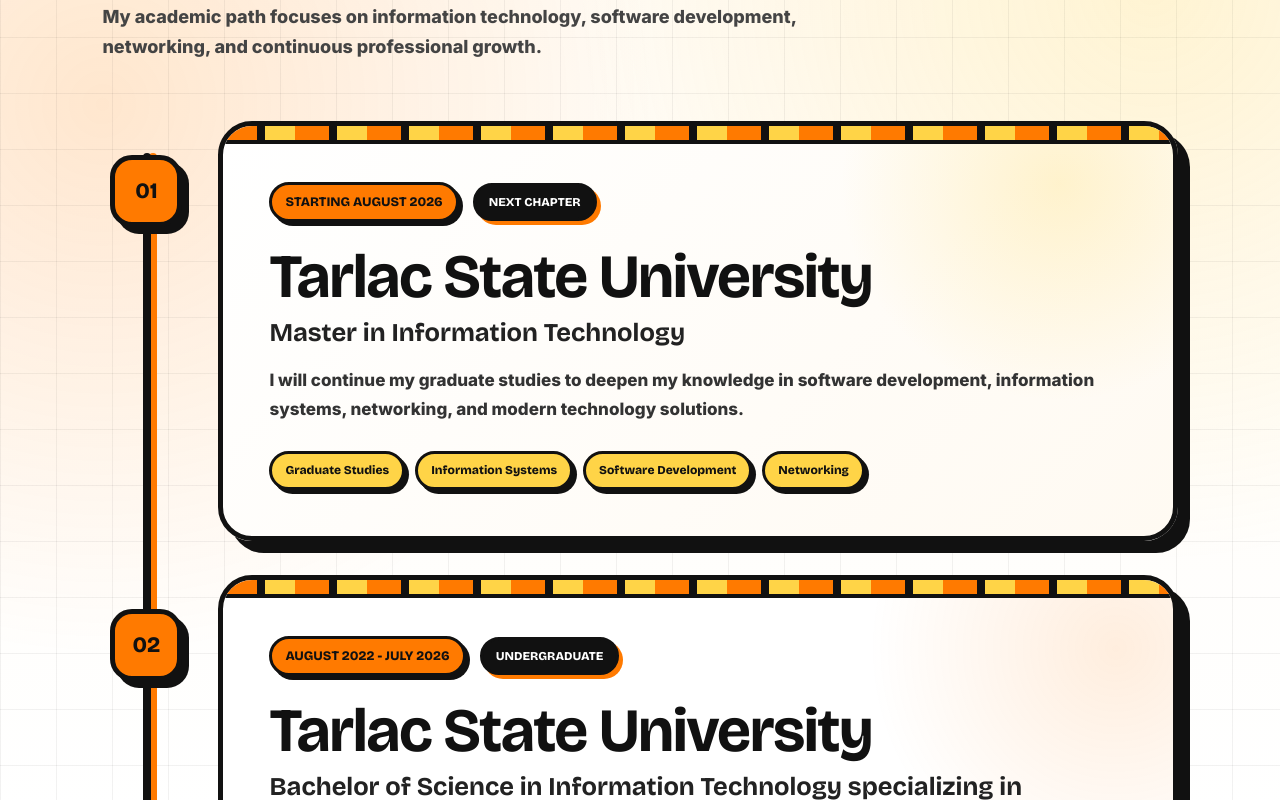
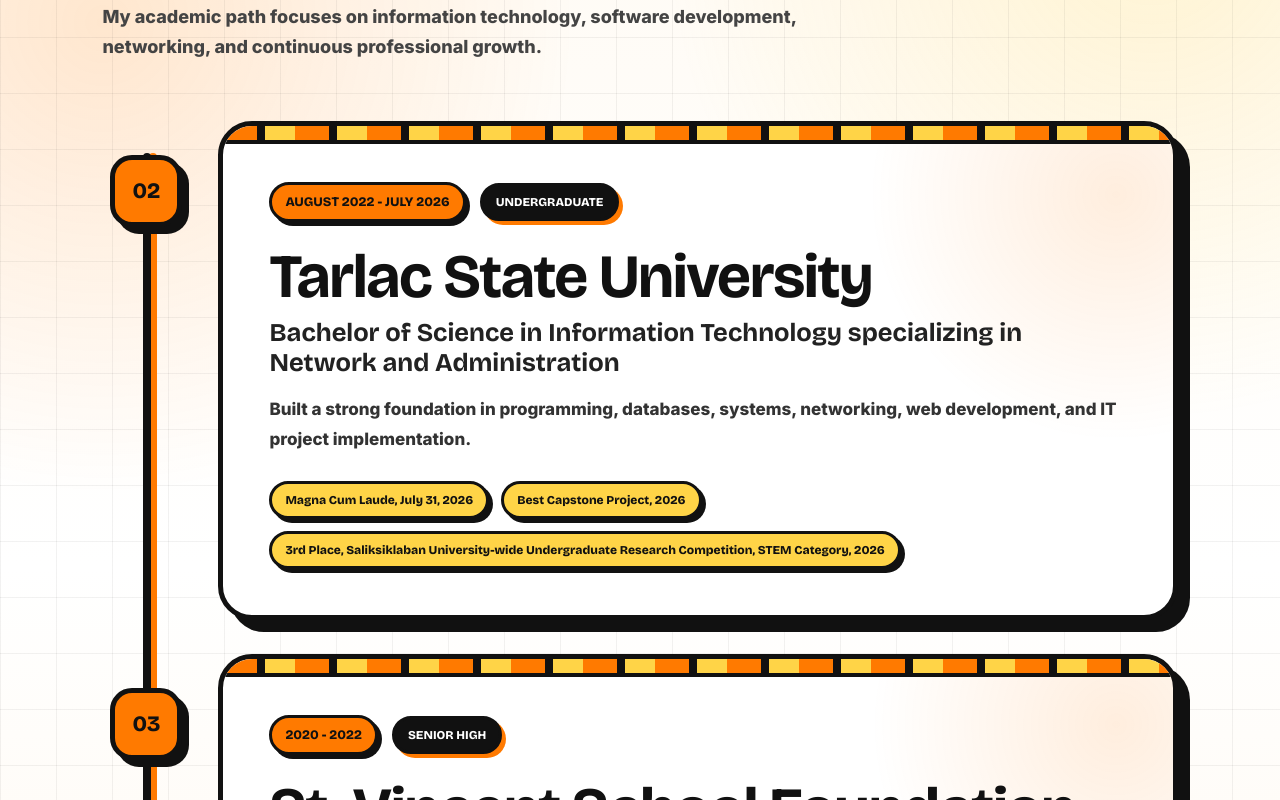
Before and after one commit to vrash12/frontend, a React (Vite) app: page /about in a window 1280 px wide. Shown: the part 2140-2940 px from the top of the page. Built offline with nearby package versions, Linux system fonts and the light colour scheme; no server answers.

Commit message:
remove MIT

```diff
--- a/src/pages/About.tsx
+++ b/src/pages/About.tsx
@@ -46,7 +46,7 @@
 ];
 
 const achievements = [
-  "Candidate for Magna Cum Laude, July 31, 2026",
+  "Magna Cum Laude, July 31, 2026",
   "Best Capstone Project, 2026",
   "3rd Place, Saliksiklaban University-wide Undergraduate Research Competition, STEM Category, 2026",
 ];
@@ -235,35 +235,7 @@
   </div>
 
   <div className="education-journey">
-    <article className="education-card education-card-featured">
-      <div className="education-card-marker">
-        <span>01</span>
-      </div>
 
-      <div className="education-card-content">
-        <div className="education-card-top">
-          <span className="about-year-pill">Starting August 2026</span>
-          <strong>Next Chapter</strong>
-        </div>
-
-        <h3>Tarlac State University</h3>
-
-        <h4>Master in Information Technology</h4>
-
-        <p>
-          I will continue my graduate studies to deepen my knowledge in software
-          development, information systems, networking, and modern technology
-          solutions.
-        </p>
-
-        <div className="education-focus-grid">
-          <span>Graduate Studies</span>
-          <span>Information Systems</span>
-          <span>Software Development</span>
-          <span>Networking</span>
-        </div>
-      </div>
-    </article>
 
     <article className="education-card">
       <div className="education-card-marker">
```
Also changed, not shown: 1 other file (tests, documents, lock files or other folders).
